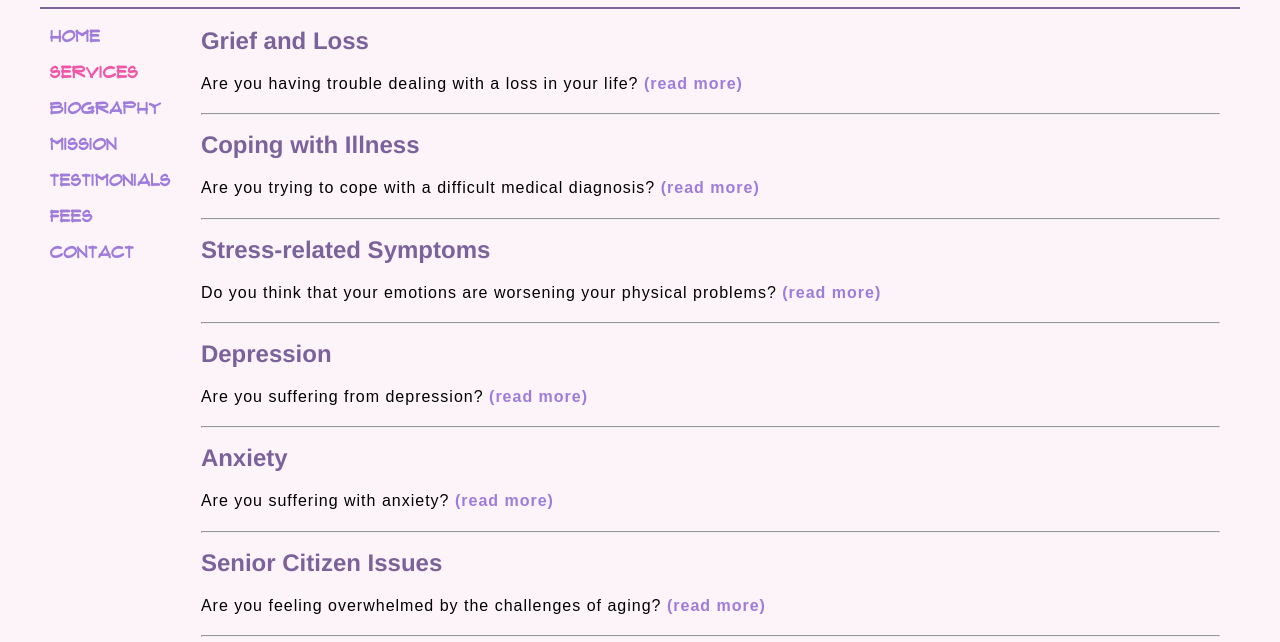
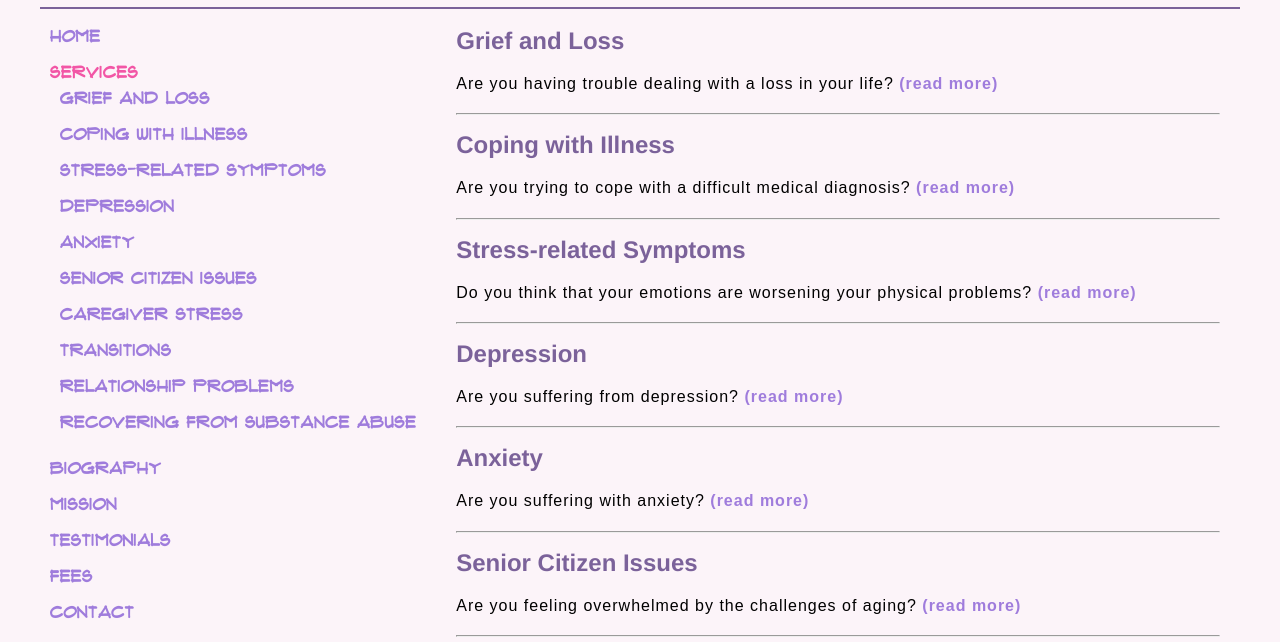
Before and after one commit to AbsorbingChaos/drsusandrysdale-com, a plain HTML site: page public/services/index.html in a window 1280 px wide. Shown: the part 114-756 px from the top of the page. Drawn offline with Linux system fonts and the light colour scheme; a web font is replaced by a local one.

Commit message:
services: testing submenu list

```diff
--- a/public/services/index.html
+++ b/public/services/index.html
@@ -353,7 +353,21 @@
         <input type="checkbox" id="dsd__nav__toggle"/>
         <ul class="dsd__nav__list">
           <li><a href="/index.html">Home</a></li>
-          <li><a href="/services/index.html" class="dsd__nav__active">Services</a></li>
+          <li>
+            <a href="/services/index.html" class="dsd__nav__active">Services</a>
+            <ul class="dsd__nav__list">
+              <li><a href="#">Grief and Loss</a></li>
+              <li><a href="#">Coping with Illness</a></li>
+              <li><a href="#">Stress-related Symptoms</a></li>
+              <li><a href="#">Depression</a></li>
+              <li><a href="#">Anxiety</a></li>
+              <li><a href="#">Senior Citizen Issues</a></li>
+              <li><a href="#">Caregiver Stress</a></li>
+              <li><a href="#">Transitions</a></li>
+              <li><a href="#">Relationship Problems</a></li>
+              <li><a href="#">Recovering from Substance Abuse</a></li>
+            </ul>
+          </li>
           <li><a href="/biography.html">Biography</a></li>
           <li><a href="/mission.html">Mission</a></li>
           <li><a href="/testimonials.html">Testimonials</a></li>
```
